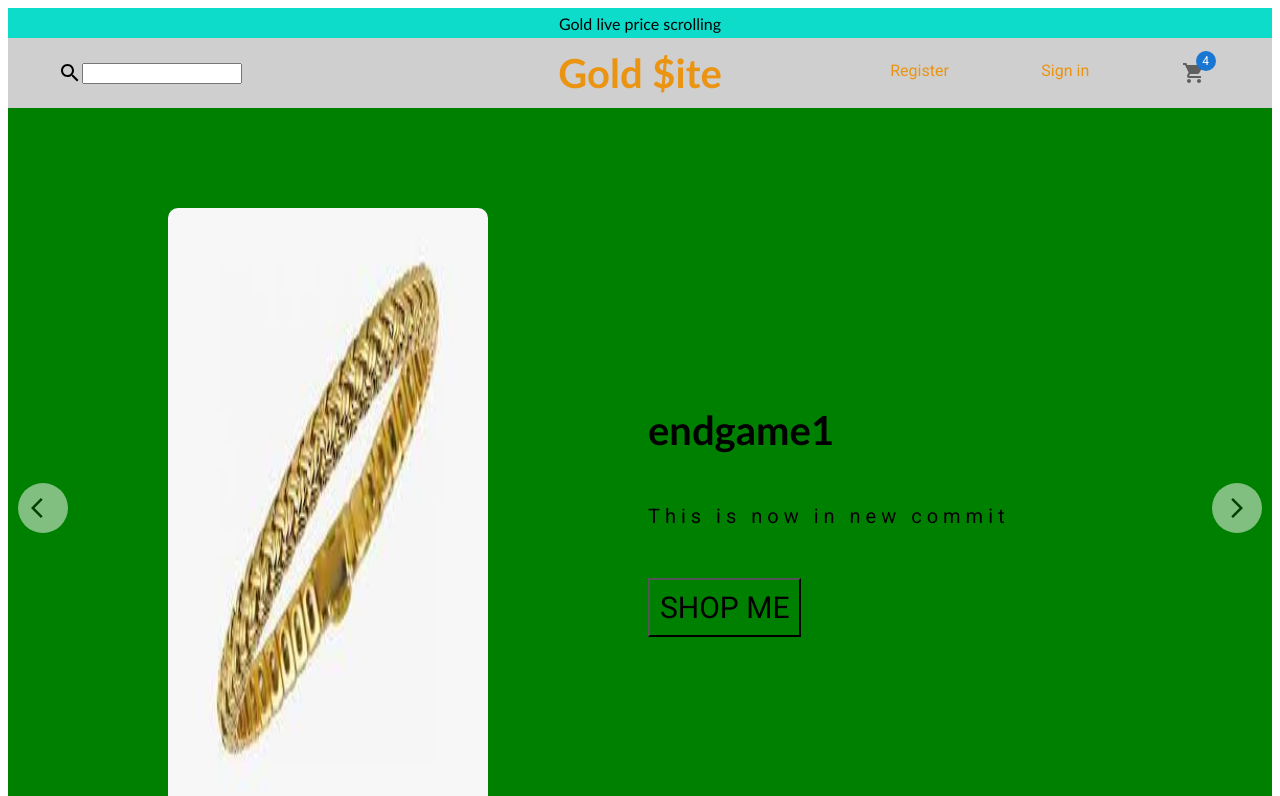
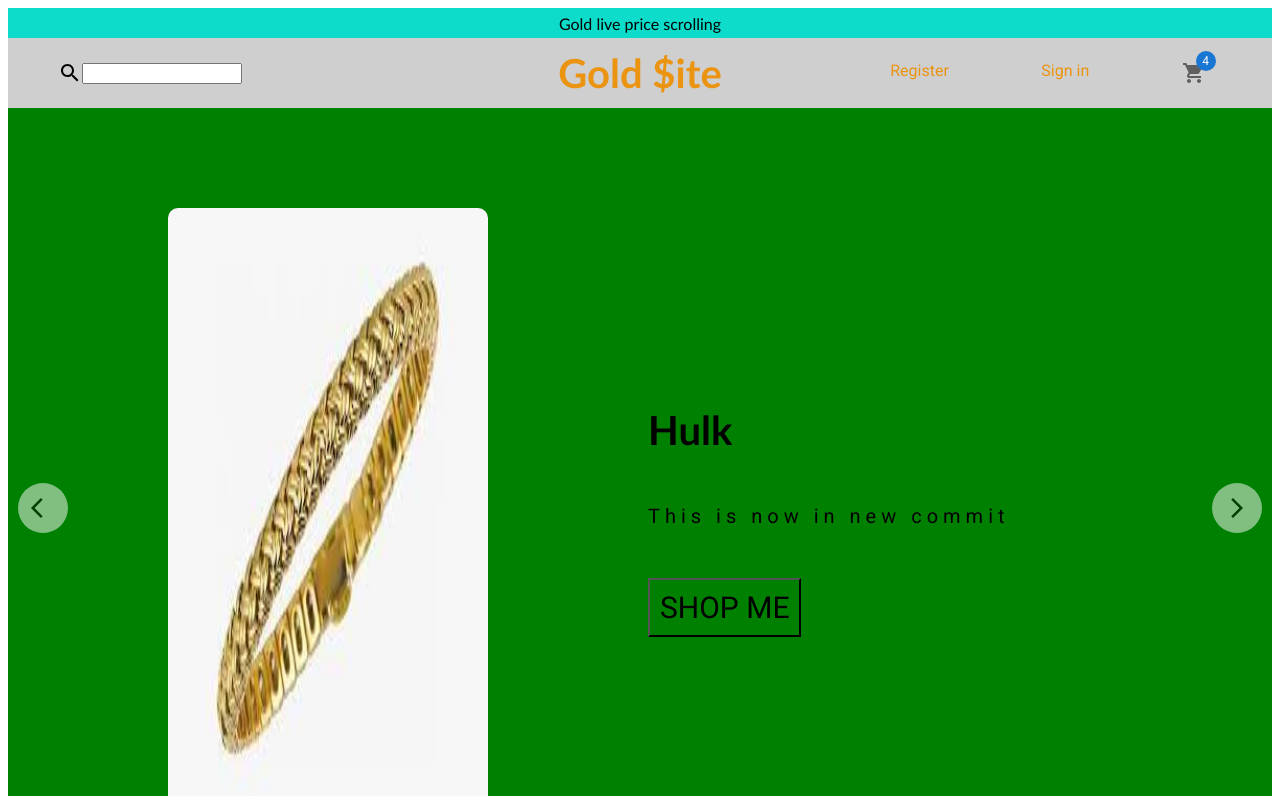
Before and after one commit to akhilgit19/Gold_Site_Ecommerce-1, a React (Create React App) app: page / in a window 1280 px wide. Shown: the top 796 px of the page. Built offline with nearby package versions, Linux system fonts and the light colour scheme; a web font is replaced by a local one.

Commit message:
Update data.js

```diff
--- a/src/data.js
+++ b/src/data.js
@@ -2,7 +2,7 @@ export const sliderItems = [
   {
     id: "1",
     img: "assets/braclet/main.jfif",
-    title: "endgame1",
+    title: "Hulk",
     desc: "This is now in new commit",
     bg: "green",
   },
```
